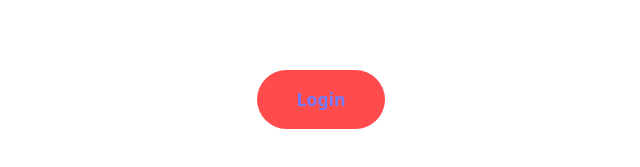
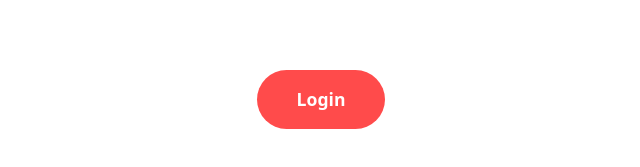
Before and after one commit to mukslima/dream-beast-frontend, a React (Vite) app: page / in a window 1280 px wide. In both pictures the pointer is over the link "Login". Shown: the part 547-714 px from the top of the page, without its empty margins (319-959 px from the left). Built offline with nearby package versions, Linux system fonts and the light colour scheme.

Commit message:
style: cor de botão home

```diff
--- a/src/pages/Home.css
+++ b/src/pages/Home.css
@@ -66,6 +66,8 @@
 
 .home-btn:hover {
   background-color: #ff4b4b;
+  text-decoration: none;
+  color: white;
 }
 
 /* Responsivo para tablets e mobile */
```
